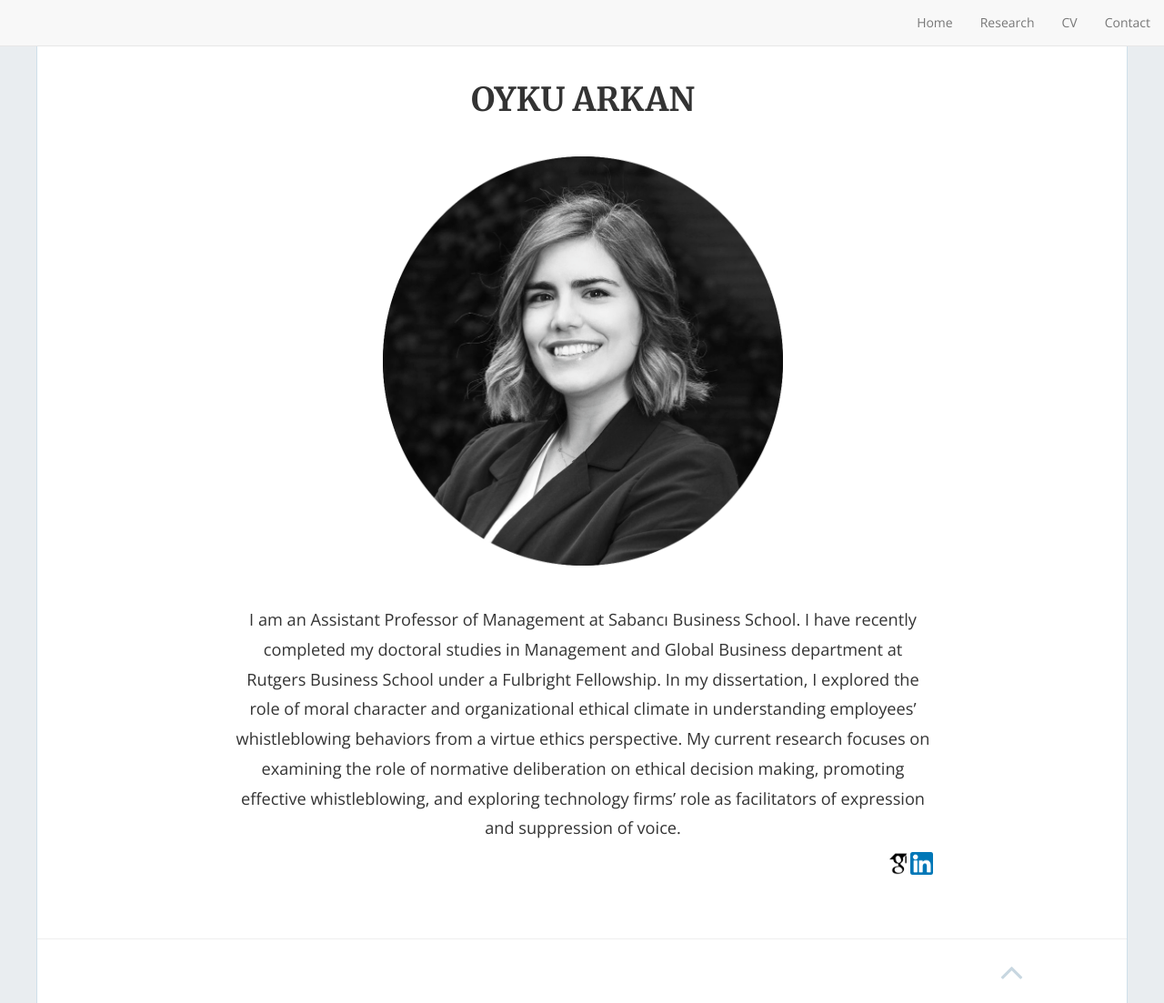
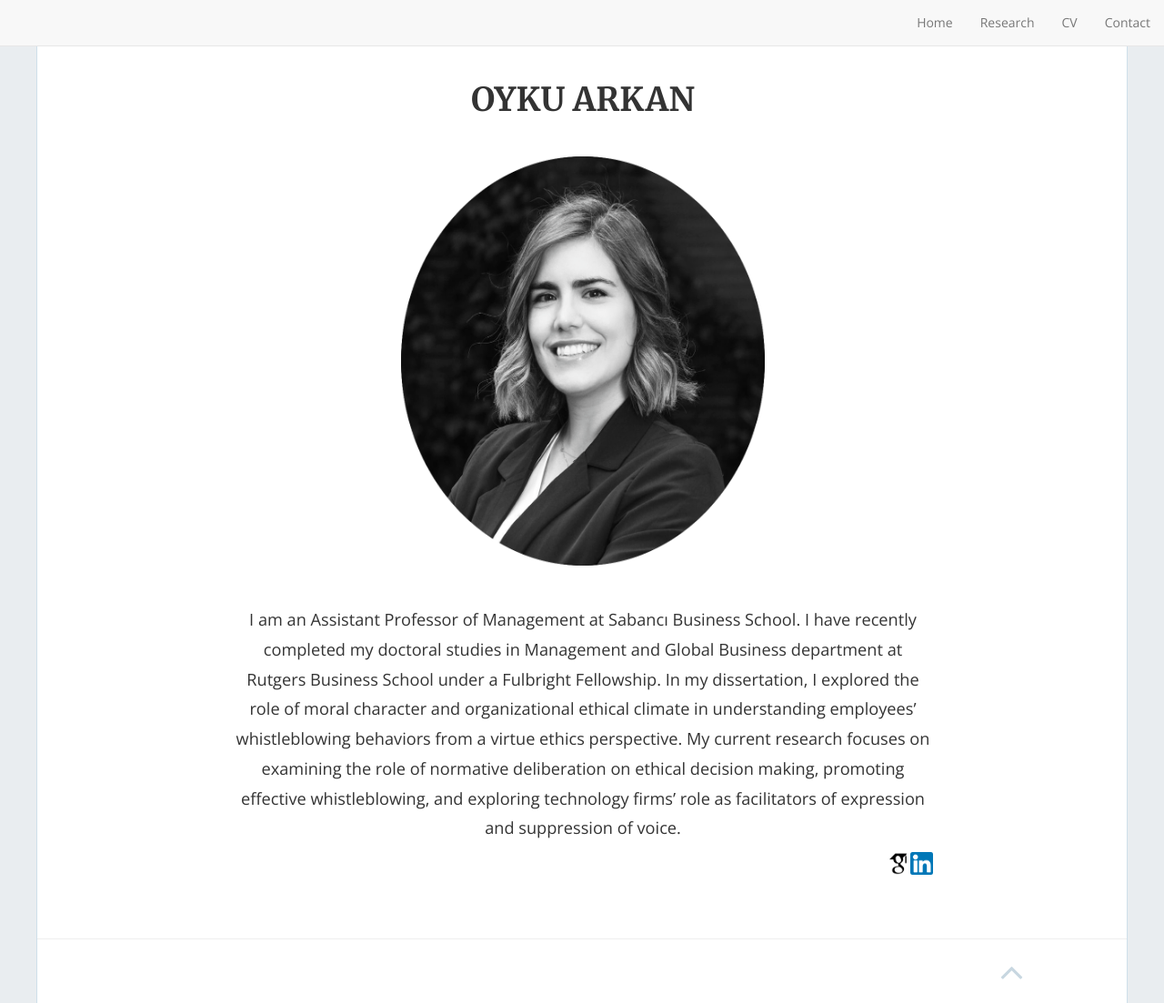
Before and after one commit to caglartunc/Oyku_Personal_page, a Jekyll site: the page built from index.markdown, in a window 1280 px wide and 1103 px high. Shown: the whole window at 91% size. Built offline with Jekyll 4.4.1, drawn with Linux system fonts in a browser that asks for light colours; nearby versions of some CDN libraries.

Commit message:
Pic size

```diff
--- a/index.markdown
+++ b/index.markdown
@@ -6,7 +6,7 @@ title: Home
 
 <p align="center">
 	<br />
-  <img style="height:450px;width:440px" src="/assets/pics/profile1122.png">
+  <img style="height:450px;width:400px" src="/assets/pics/profile1122.png">
 <!--   <img style="height:450px;width:490px" src="/assets/pics/oyku_profile_round.png"> -->
 </p>
 <!-- <p align="center">
```
